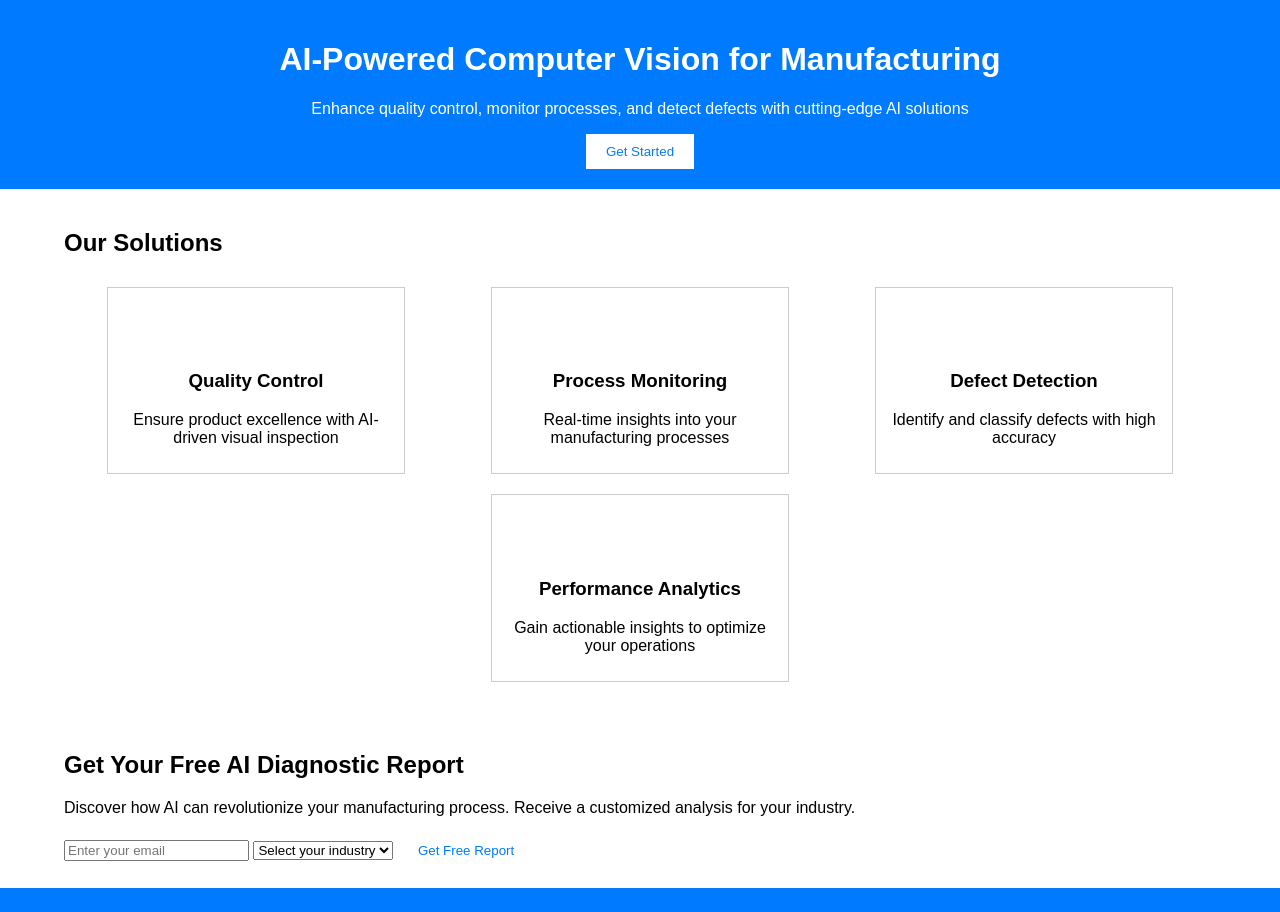
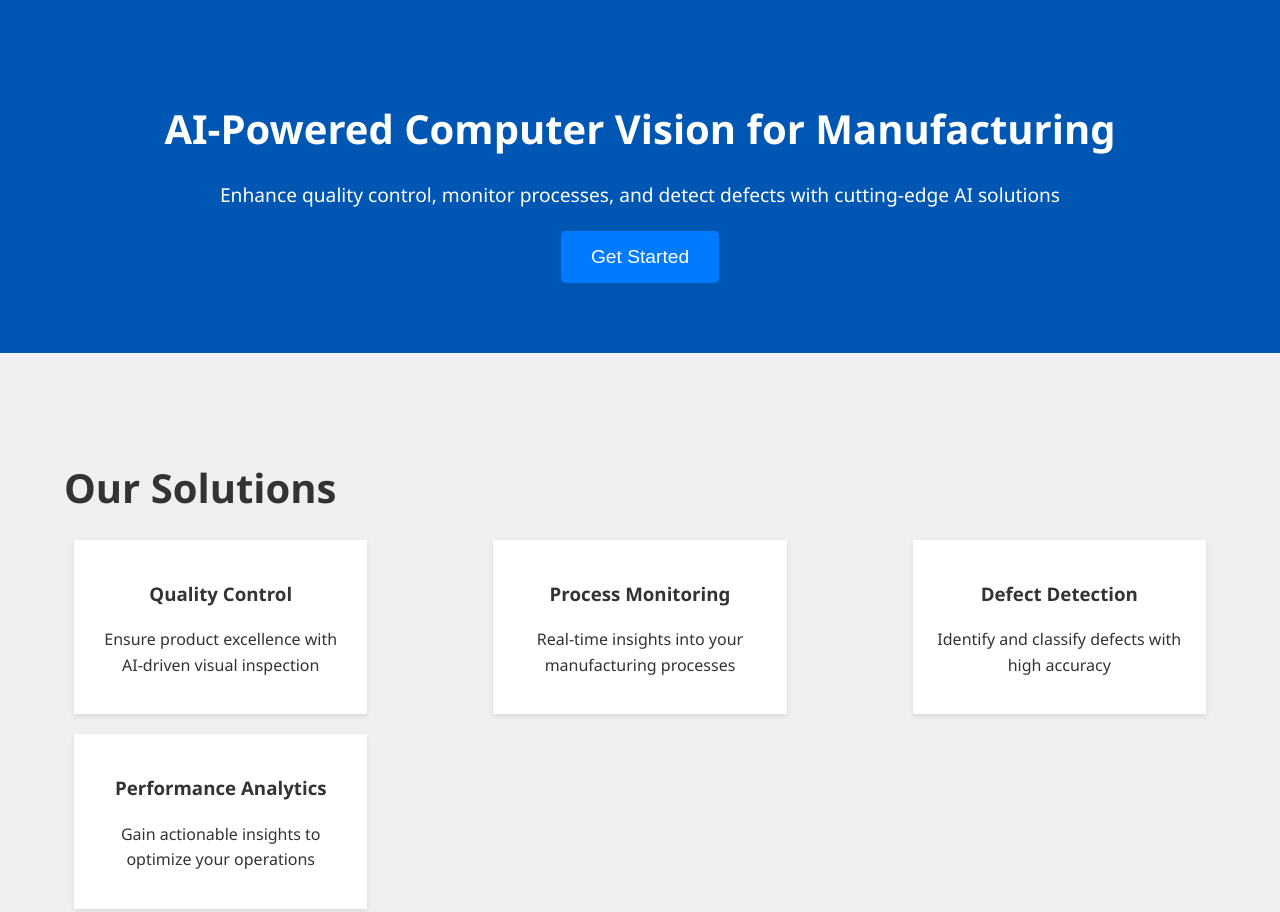
Before and after one commit to Monishkumarvr/metalcloudai.github.io, a plain HTML site: page index.html in a window 1280 px wide. Shown: the top 912 px of the page. Drawn offline with Linux system fonts and the light colour scheme.

Commit message:
Update styles.css

```diff
--- a/styles.css
+++ b/styles.css
@@ -1,38 +1,59 @@
 body, html {
     margin: 0;
     padding: 0;
-    font-family: Arial, sans-serif;
+    font-family: 'Segoe UI', Tahoma, Geneva, Verdana, sans-serif;
+    line-height: 1.6;
+    color: #333;
 }
 
 .container {
     width: 90%;
     max-width: 1200px;
     margin: 0 auto;
+    padding: 20px;
 }
 
 .hero, .cta {
-    background-color: #007bff;
+    background-color: #0056b3;
     color: white;
-    padding: 20px 0;
+    padding: 50px 0;
     text-align: center;
 }
 
+.hero h1, .section-title {
+    font-size: 2.5rem;
+    margin-bottom: 10px;
+}
+
+.subtitle {
+    font-size: 1.2rem;
+    margin-bottom: 20px;
+}
+
 .features, .ai-diagnostics {
-    padding: 20px 0;
+    padding: 50px 0;
+    background: #f0f0f0;
 }
 
 .card-container {
     display: flex;
     flex-wrap: wrap;
-    justify-content: space-around;
+    justify-content: space-between;
 }
 
 .card {
-    border: 1px solid #ccc;
+    background: white;
+    border: none;
+    box-shadow: 0 2px 5px rgba(0,0,0,0.1);
+    padding: 20px;
     margin: 10px;
-    padding: 10px;
-    flex-basis: 24%;
+    flex-basis: 22%;
     text-align: center;
+    transition: transform 0.3s ease-in-out;
+}
+
+.card:hover {
+    transform: translateY(-5px);
 }
 
 .card-header {
@@ -40,40 +61,36 @@ body, html {
 }
 
 .icon {
-    width: 40px;
-    height: 40px;
-    display: inline-block;
+    width: 50px;
+    height: 50px;
     background-size: contain;
     margin-bottom: 10px;
 }
 
-.eye { background-image: url('icons/eye.svg'); }
-.activity { background-image: url('icons/activity.svg'); }
-.alert { background-image: url('icons/alert.svg'); }
-.chart { background-image: url('icons/chart.svg'); }
-
 .btn {
-    background-color: #fff;
-    color: #007bff;
+    background-color: #007bff;
+    color: white;
     border: none;
     padding: 10px 20px;
+    font-size: 1rem;
     cursor: pointer;
-    transition: background-color 0.3s;
+    transition: background-color 0.3s, transform 0.3s;
+    border-radius: 5px;
 }
 
 .btn:hover {
     background-color: #0056b3;
+    transform: scale(1.05);
 }
 
-.btn.submit {
-    width: 100%;
-    background-color: #007bff;
-    color: #fff;
+.btn.large {
+    padding: 15px 30px;
+    font-size: 1.2rem;
 }
 
 footer {
     background-color: #333;
     color: white;
     text-align: center;
-    padding: 10px 0;
+    padding: 20px 0;
 }
```
